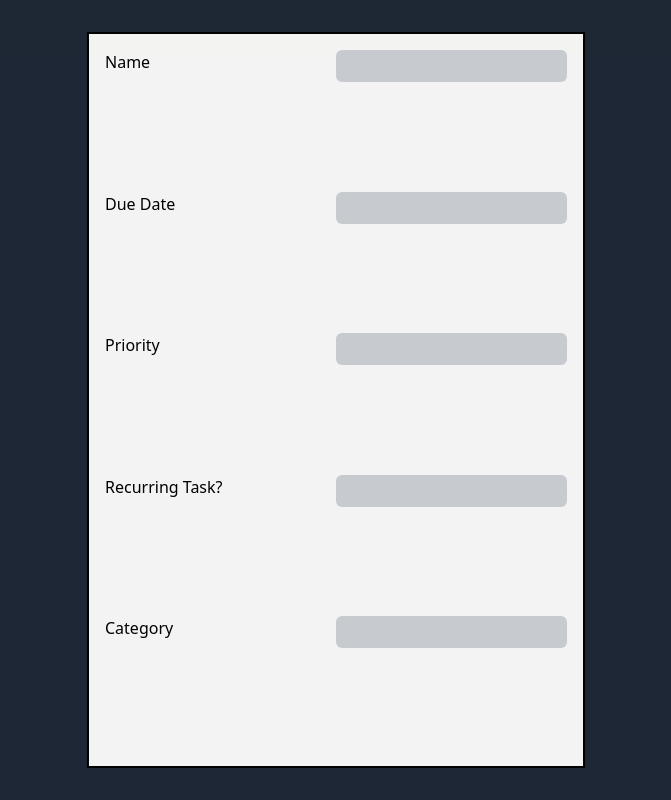
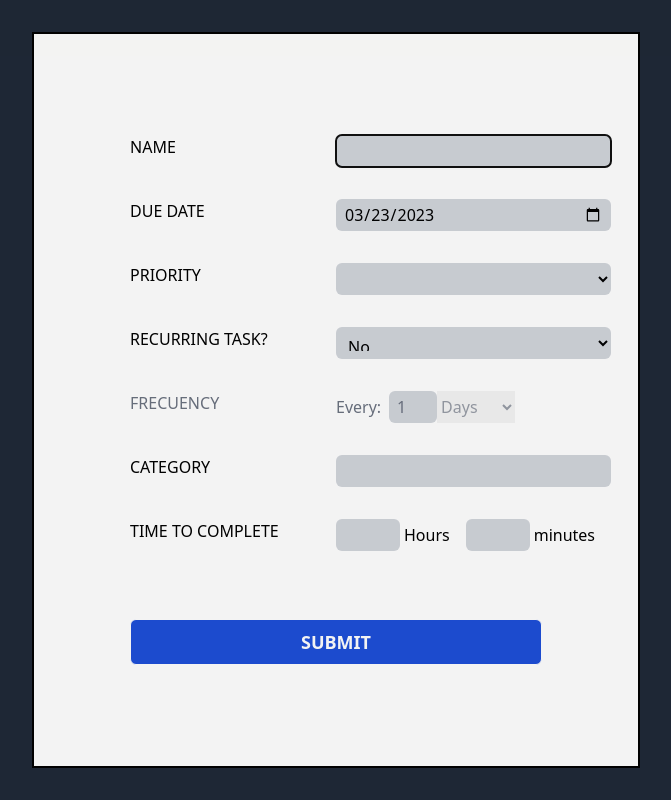
Before and after one commit to AndresCpulveda/personal-planner, a React (Vite) app: page /add in a window 1280 px wide. Shown: the whole page, without its empty margins (304-975 px from the left). Built offline with nearby package versions, Linux system fonts and the light colour scheme; no server answers.

Commit message:
created add task form inside modal component, created states for each field

```diff
--- a/src/components/AddTask.jsx
+++ b/src/components/AddTask.jsx
@@ -13,10 +13,18 @@ function AddTask() {
   const [name, setName] = useState("")
   const [due, setDue] = useState(formattedDate)
   const [priority, setPriority] = useState("")
+  const [isRecurring, setIsRecurring] = useState(false)
+  const [frequencyInterval, setFrequencyInterval] = useState(1)
+  const [frequencyUnit, setFrequencyUnit] = useState("")
+  const [category, setCategory] = useState("")
+  const [hoursToComplete, setHoursToComplete] = useState(0)
+  const [minutesToComplete, setMinutesToComplete] = useState(0)
+
   const [alert, setAlert] = useState({})
 
 
-  const addNewTask = () => {
+  const addNewTask = (e) => {
+    e.preventDefault()
     if([name, due, priority].includes('')) {
       setAlert({msg: 'Use all the fields', error: true})
       setTimeout(() => {
@@ -39,22 +47,74 @@ function AddTask() {
       onClick={e => e.target.classList.contains('out-modal') ? setAddingTodayTask(false) : null}
     >
       <form
-        className='bg-white border-2 border-black grid grid-cols-2 p-4'
+        className='w-2/4 bg-white border-2 border-black py-8 px-24 flex flex-col justify-evenly'
+        onSubmit={addNewTask}
       >
-        <div className='grid gap-2'>
-          <label>Name</label>
-          <label>Due Date</label>
-          <label>Priority</label>
-          <label>Recurring Task?</label>
-          <label>Category</label>
+        <div className='grid grid-cols-2'>
+          <div className='grid gap-8'>
+            <label className='uppercase'>Name</label>
+            <label className='uppercase'>Due Date</label>
+            <label className='uppercase'>Priority</label>
+            <label className='uppercase'>Recurring Task?</label>
+            <label className={`flex ${isRecurring ? '' : 'text-gray-500'} uppercase`}>Frecuency</label>
+            <label className='uppercase'>Category</label>
+            <label className='uppercase'>time to complete</label>
+          </div>
+
+          <div className='grid gap-8'>
+            <input
+              autoFocus
+              className='bg-gray-300 rounded-md h-8 px-2'
+              value={name}
+              onChange={e => setName(e.target.value)}
+            ></input>
+
+            <input
+              defaultValue={due}
+              type='date'
+              className='bg-gray-300 rounded-md h-8 px-2'
+              onChange={e => setDue(e.target.value)}
+            ></input>
+
+            <select required defaultValue={"empty"} className='bg-gray-300 rounded-md h-8 p-2' onChange={e => setPriority(e.target.value)}>
+              <option value="empty"></option>
+              <option value="Low">Low</option>
+              <option value="Medium">Medium</option>
+              <option value="High">High</option>
+            </select>
+
+            <select required defaultValue={"No"} className='bg-gray-300 rounded-md h-8 p-2' onChange={e => setIsRecurring(e.target.value === "No" ? false : true)}>
+              <option value="Yes">Yes</option>
+              <option value="No">No</option>
+            </select>
+
+            <div className={`flex ${isRecurring ? '' : 'text-gray-500'}`}>
+              <span className='mr-2 pt-1'>Every:</span>
+              <input type='number' value={frequencyInterval} disabled={!isRecurring} className='bg-gray-300 rounded-md h-8 w-12 p-2' onChange={e => setFrequencyInterval(e.target.value)}></input>
+              <select disabled={!isRecurring} onChange={e => {setFrequencyUnit(e.target.value)}}>
+                <option value='days'>Days</option>
+                <option value='weeks'>Weeks</option>
+                <option value='months'>Months</option>
+              </select>
+            </div>
+
+            <input className='bg-gray-300 rounded-md h-8 p-2' onChange={e => setCategory(e.target.value)}></input>
+
+            <div className={`flex`}>
+              <input type='number' className='bg-gray-300 rounded-md h-8 w-16 p-2' onChange={e => setHoursToComplete(e.target.value)}></input>
+              <span className='ml-1 mr-4 pt-1'>Hours</span>
+              <input type='number' className='bg-gray-300 rounded-md h-8 w-16 p-2' onChange={e => setMinutesToComplete(e.target.value)}></input>
+              <span className='ml-1 mr-4 pt-1'>minutes</span>
+            </div>
+          </div>
         </div>
-        <div className='grid gap-2'>
-          <input className='bg-gray-300 rounded-md h-8'></input>
-          <input className='bg-gray-300 rounded-md h-8'></input>
-          <input className='bg-gray-300 rounded-md h-8'></input>
-          <input className='bg-gray-300 rounded-md h-8'></input>
-          <input className='bg-gray-300 rounded-md h-8'></input>
-        </div>
+        {alert.msg ? <Alert alert={alert} />
+          :
+          <input
+            type='submit'
+            className={`bg-blue-700 uppercase text-lg text-white border border-white py-2 rounded-md w-full font-bold text-center cursor-pointer`}
+          ></input>
+        }
       </form>
     </div>
   </>
--- a/src/components/Alert.jsx
+++ b/src/components/Alert.jsx
@@ -1,8 +1,8 @@
 function Alert({alert}) {
   return (
   <>
-    <div>
-      <p className={`${alert.error ? 'bg-red-700' : 'bg-blue-600'} uppercase text-white border border-white py-1 rounded-sm font-bold text-center`} >{alert.msg}</p>
+    <div className={`${alert.error ? 'bg-red-700' : 'bg-blue-600'} uppercase text-lg text-white border border-white py-2 rounded-md w-full font-bold text-center`}>
+      <p>{alert.msg}</p>
     </div>
   </>
   )
```
